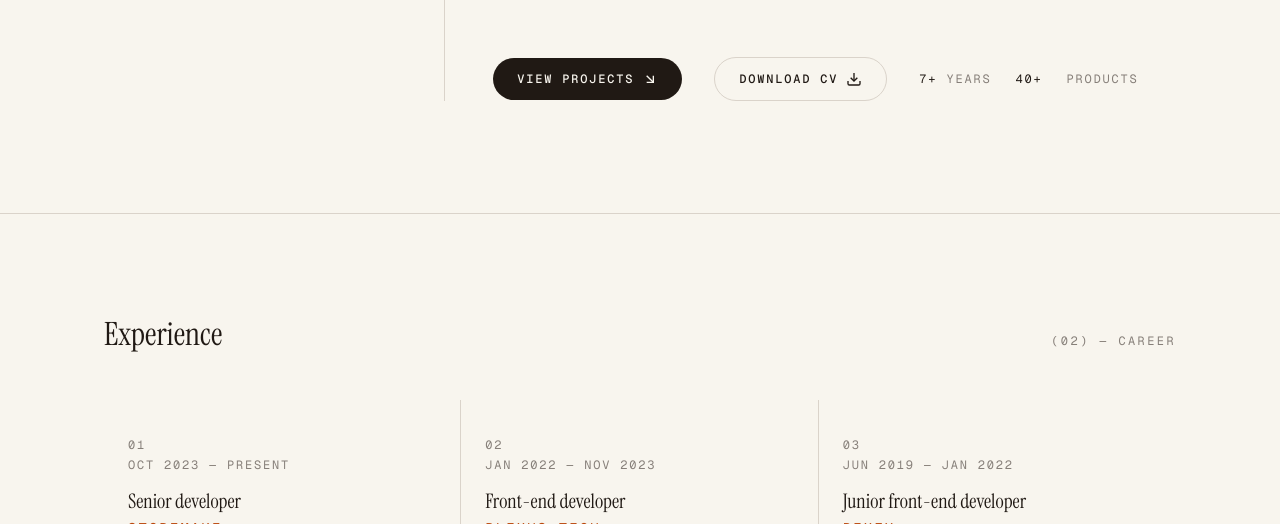
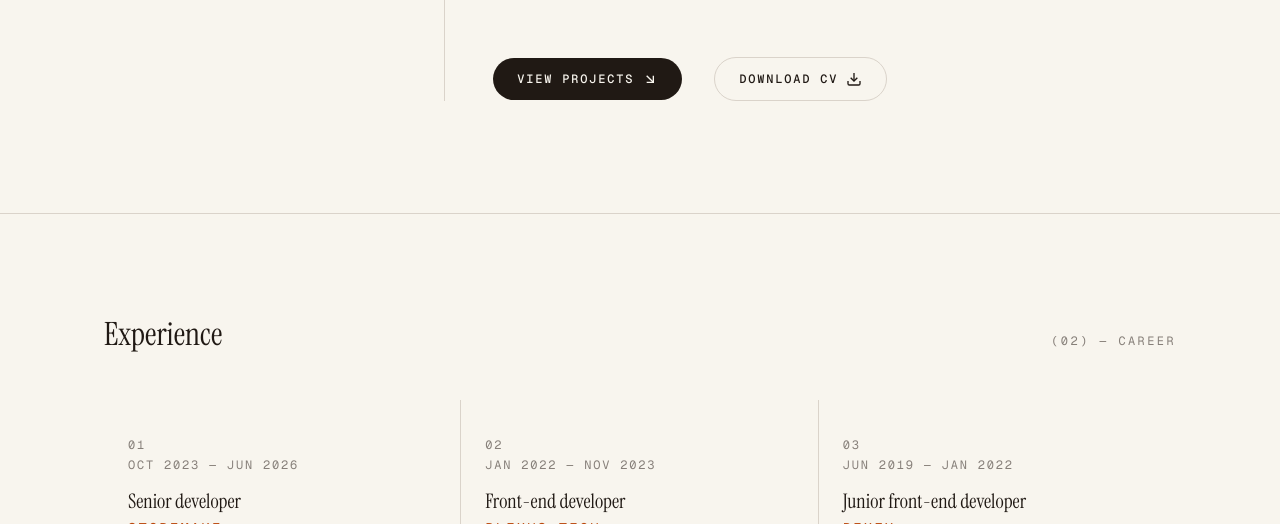
Before and after one commit to GCuetaraF/gcuetaraf.github.io, an Eleventy site: page src/index.html in a window 1280 px wide. Shown: the part 496-1020 px from the top of the page. Built offline with nearby package versions, Linux system fonts and the light colour scheme; Eleventy itself is replaced by a stand-in of ours; files that its build step writes are made by us from their sources.

Commit message:
feat: improve hero design and change experience data

```diff
--- a/src/_data/experience.json
+++ b/src/_data/experience.json
@@ -12,7 +12,7 @@
     "location": "Barcelona, Cataluña, España",
     "remote": true,
     "startDate": "2023-10",
-    "endDate": null,
+    "endDate": "2026-06",
     "link": "/blog/storimake-building-a-creative-platform",
     "duration": {
       "en": "2 years 8 months",
--- a/src/_includes/components/hero.html
+++ b/src/_includes/components/hero.html
@@ -1,6 +1,5 @@
 <section class="hero" id="top">
   <div class="hero__inner">
-    <!-- Left meta sidebar -->
     <div class="hero__meta">
       <p class="hero__label">
         <span data-lang-en="(01) — Available for projects" data-lang-es="(01) — Disponible para proyectos">(01) —
@@ -18,7 +17,6 @@
       </div>
     </div>
 
-    <!-- Right headline area -->
     <div class="hero__headline">
       <h1 class="hero__title">
         <span data-lang-en="{{ translations.en.hero.tagline }}" data-lang-es="{{ translations.es.hero.tagline }}">{{
@@ -27,8 +25,6 @@
           data-phrases-en="{{ translations.en.hero.accent | join('|') }}"
           data-phrases-es="{{ translations.es.hero.accent | join('|') }}" aria-live="polite">{{
           translations.en.hero.accent[0] }}</span>
-        <!-- <span class="hero__title-accent" data-lang-en="{{ translations.en.hero.titleAccent }}"
-          data-lang-es="{{ translations.es.hero.titleAccent }}">{{ translations.en.hero.titleAccent }}</span> -->
       </h1>
 
       <div class="hero__actions">
@@ -37,8 +33,8 @@
             data-lang-es="{{ translations.es.hero.cta.projects }}">{{ translations.en.hero.cta.projects }}</span>
           <svg class="btn__icon" width="16" height="16" viewBox="0 0 24 24" fill="none" stroke="currentColor"
             stroke-width="2">
-            <path d="M7 7l10 10" />
-            <path d="M17 7v10H7" />
+            <path d="M7 7l10 10"/>
+            <path d="M17 7v10H7"/>
           </svg>
         </a>
 
@@ -48,21 +44,11 @@
             translations.en.hero.cta.cv }}</span>
           <svg class="btn__icon" width="16" height="16" viewBox="0 0 24 24" fill="none" stroke="currentColor"
             stroke-width="2">
-            <path d="M21 15v4a2 2 0 0 1-2 2H5a2 2 0 0 1-2-2v-4" />
-            <polyline points="7 10 12 15 17 10" />
-            <line x1="12" y1="15" x2="12" y2="3" />
+            <path d="M21 15v4a2 2 0 0 1-2 2H5a2 2 0 0 1-2-2v-4"/>
+            <polyline points="7 10 12 15 17 10"/>
+            <line x1="12" y1="15" x2="12" y2="3"/>
           </svg>
         </a>
-
-        <div class="hero__stats">
-          <span>
-            <span class="hero__stat-number">7+</span>
-            <span data-lang-en=" years" data-lang-es=" años"> years</span>
-          </span>
-          <span class="hero__stat-number">40+</span>
-          <span data-lang-en=" products" data-lang-es=" productos"> products</span>
-          </span>
-        </div>
       </div>
     </div>
   </div>
```
Also changed, not shown: src/assets/images/experience/bexfy-1.png (added), src/assets/images/experience/bexfy-2.png (added), src/assets/images/experience/bexfy-3.png (added).
